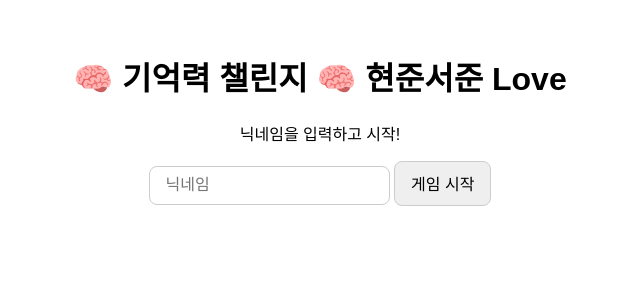
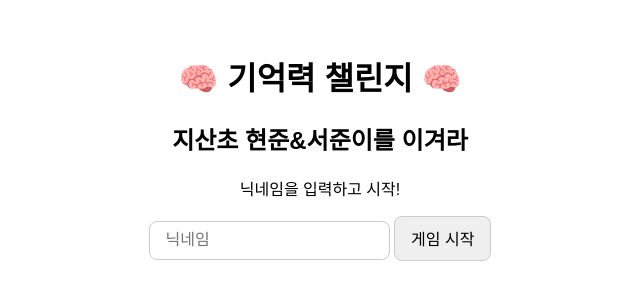
Before and after one commit to CHO-YoungChil/memorygame, a plain HTML site: page index.html in a window 1280 px wide. Shown: the whole page, without its empty margins (320-960 px from the left). Drawn offline with nearby package versions, Linux system fonts and the light colour scheme.

Commit message:
Add files via upload

```diff
--- a/index.html
+++ b/index.html
@@ -3,7 +3,7 @@
 
 <head>
   <meta charset="UTF-8">
-  <title>🧠 이탈리안 브레인 기억력 챌린지 </title>
+  <title>🧠 이탈리안 브레인 기억력 챌린지  __쭌쭌이의 Game</title>
   <meta name="viewport" content="width=device-width, initial-scale=1.0">
   <script src="https://cdn.jsdelivr.net/npm/@supabase/supabase-js@2"></script>
   <link rel="stylesheet" href="style.css">
@@ -11,7 +11,8 @@
 
 <body>
   <div id="start-panel">
-    <h1>🧠 기억력 챌린지 🧠 현준서준 Love</h1>
+    <h1>🧠 기억력 챌린지 🧠</h1>
+    <h2>지산초 현준&서준이를 이겨라 </h2>
     <p>닉네임을 입력하고 시작!</p>
     <input id="player-name" placeholder="닉네임" autocomplete="off">
     <button id="start-btn">게임 시작</button>
```
